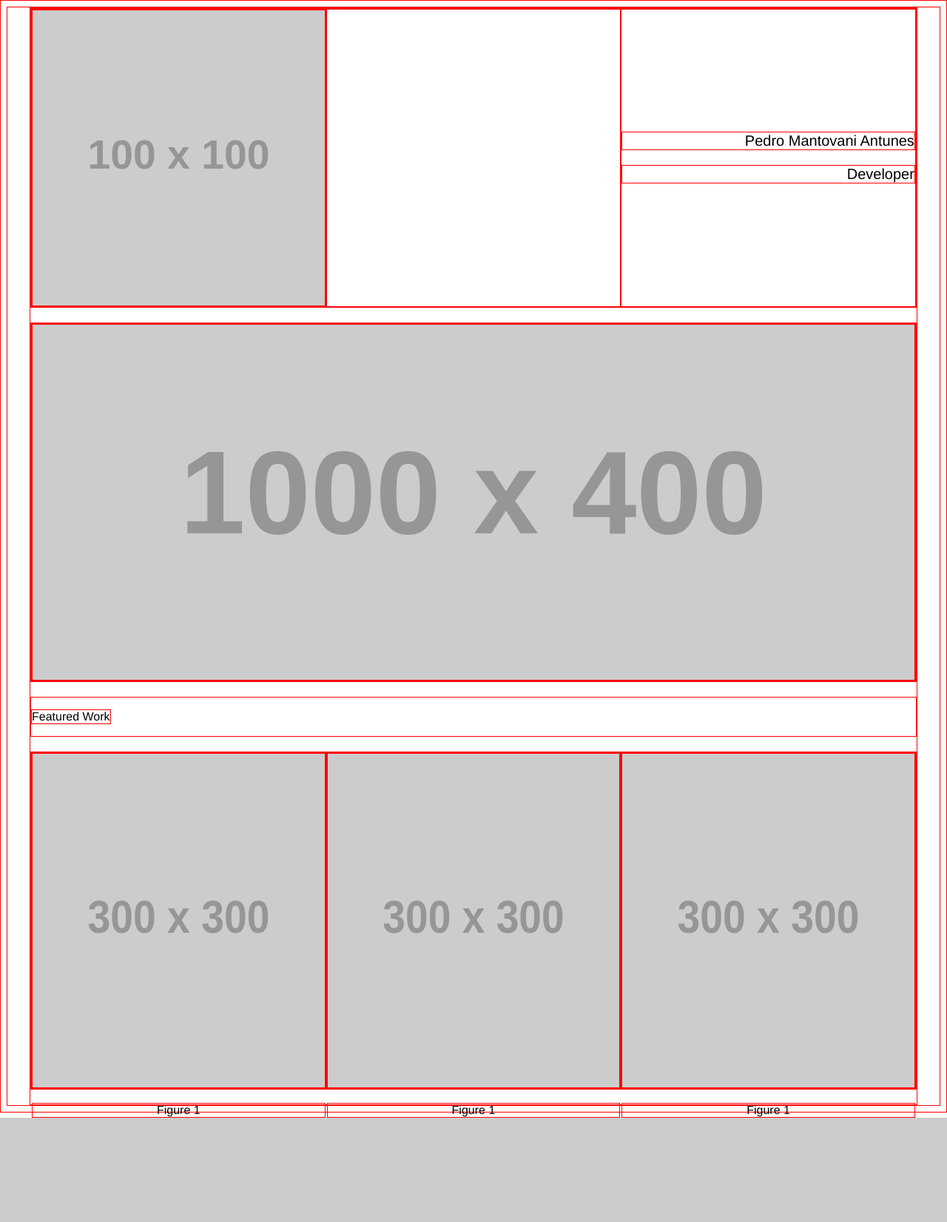
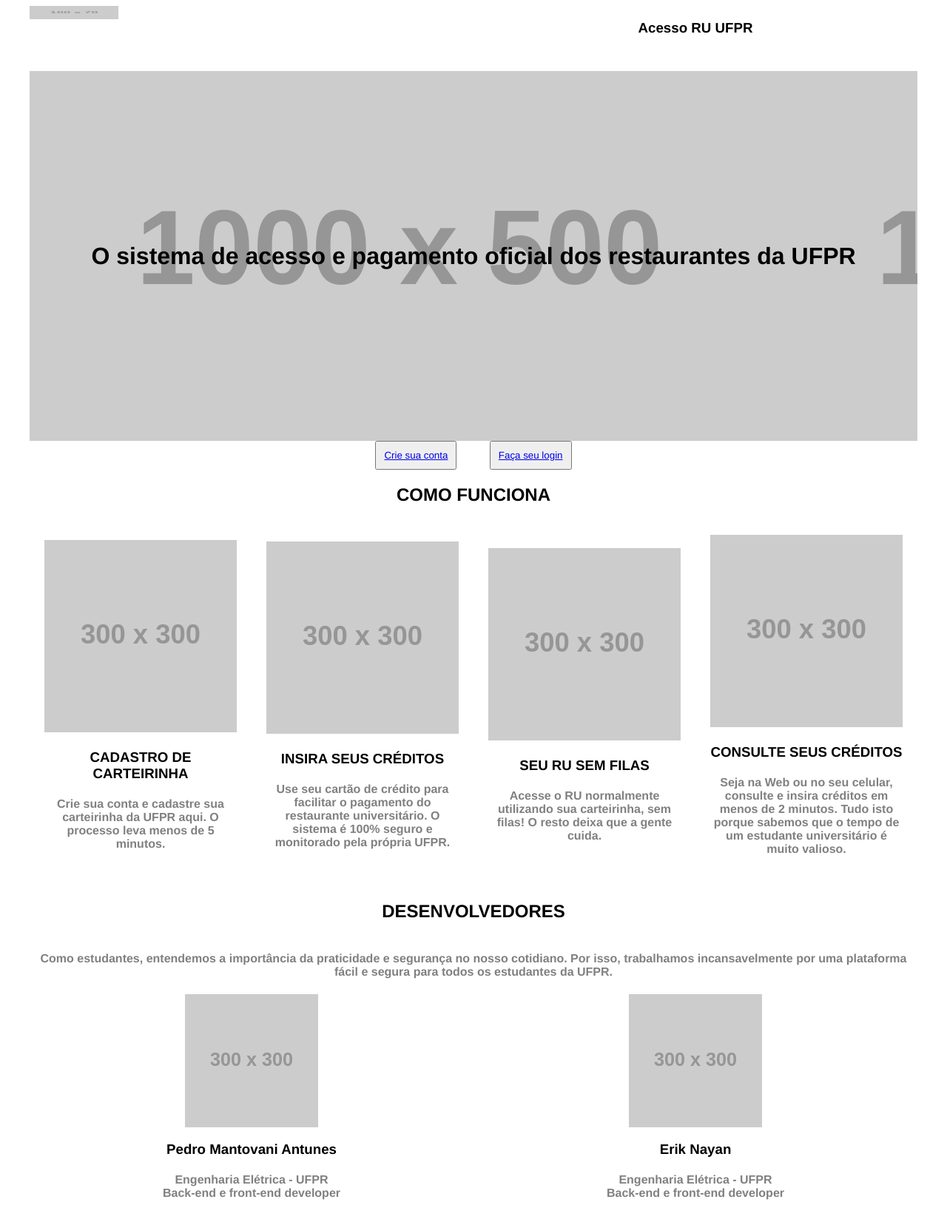
Before and after one commit to eriknayan/acesso_ufpr, a PHP site: page / in a window 1280 px wide. Shown: the whole page at 74% size. Before the commit the page ends 1511 px from the top, so only its background shows below. Run offline with PHP 8.4, Linux system fonts and the light colour scheme; grey boxes labelled with a size stand in for pictures from a placeholder-image service; some libraries are stand-ins or nearby versions.

Commit message:
Add some sections and styling to index.html and main.css

```diff
--- a/website/css/main.css
+++ b/website/css/main.css
@@ -1,5 +1,5 @@
 * {
-    border: 1px solid red !important;
+    /*border: 1px solid red !important;*/
 }
 
 * {
@@ -7,6 +7,7 @@
     -moz-box-sizing: border-box;
     -ms-box-sizing: border-box;
     box-sizing: border-box;
+    font-family: 'Lato', sans-serif;
 }
 
 
@@ -18,7 +19,6 @@
 
 .row {
     width: 100%;
-    margin-bottom: 20px;
     display: flex;
 }
 
@@ -85,3 +85,49 @@
     align-content: center;
     text-align: center;
 }
+
+.col-12 {
+    align-content: center;
+    text-align: center;
+}
+
+.title {
+    align-content: center;
+    text-align: center;
+    background-image: url("http://placehold.it/1000x500");
+    min-height: 500px;
+}
+
+.button-1 {
+    margin-right: 20px;
+    padding: 10px;
+    align-content: center;
+}
+
+.button-2 {
+    margin-left: 20px;
+    padding: 10px;
+    align-content: center;
+}
+
+.feature {
+    margin: 20px;
+    align-content: center;
+}
+
+.feature-title {
+    align-content: center;
+}
+
+h3, h4 {
+    text-align: center;
+}
+
+h4 {
+    color: #808080;
+}
+
+.developer-image {
+    display: block;
+    margin: 0 auto;
+}
--- a/website/index.html
+++ b/website/index.html
@@ -2,42 +2,90 @@
 <html>
 <head>
     <meta charset="utf-8">
-  <title>Pedro Mantovani Antunes</title>
+    <title>Acesso RU UFPR - Eliminando a fila do seu RU</title>
+    <meta name="description" content="O sistema de acesso oficial da UFPR">
     <link rel="stylesheet" href="css/main.css">
+    <link href="https://fonts.googleapis.com/css?family=Lato" rel="stylesheet">
 </head>
 <body>
   <div class="grid">
-    <div class="row">
-      <div class="col-4">
-      <img src="http://placehold.it/100x100" width="100%" height="100%">
+    <!-- HEADER SECTION -->
+    <div class="row header">
+        <div class="col-6">
+            <img src="http://placehold.it/100x70" width="20%" height="20%">
         </div>
-      <div class="col-4"></div>
-      <div class="col-4", id="titleRight">
-        <p>Pedro Mantovani Antunes</p>
-        <p>Developer</p>
+        <div class="col-6">
+            <h3>Acesso RU UFPR</h3>
         </div>
     </div>
-    <div class="row">
+    <!-- IMAGE AND SHORT DESCRIPTION SECTION -->
+    <div class="row title">
         <div class="col-12">
-        <img src="http://placehold.it/1000x400" width="100%" height="100%">
+        <h1>O sistema de acesso e pagamento oficial dos restaurantes da UFPR</h1>
         </div>
     </div>
+    <!-- BUTTONS SECTION -->
+    <div class="row buttons">
+        <div class="col-12">
+            <button id="button1" class="button-1" onclick="changeButtonColor()"><a href="http://www.acessoufpr.ddns.net">Crie sua conta</a>
+            </button>
+            <button id="button2" class="button-2" onclick="changeButton2Color()"><a href="http://www.acessoufpr.ddns.net">Faça seu login</a></button>
+        </div>
+    </div>
+    <!-- FEATURES TITLE SECTION -->
     <div class="row">
-      <p>Featured Work</p>
+        <div class="col-12"><h2>COMO FUNCIONA</h2></div>
+    </div>
+    <!-- FEATURES SECTION -->
+    <div class="row features">
+        <div class="col-3 feature">
+            <img src="http://placehold.it/300x300" width="100%" class="feature-image">
+            <h3>CADASTRO DE CARTEIRINHA</h3>
+            <h4>Crie sua conta e cadastre sua carteirinha da UFPR aqui. O processo leva menos de 5 minutos.</h4></div>
+        <div class="col-3 feature">
+            <img src="http://placehold.it/300x300" width="100%" class="feature-image">
+            <h3>INSIRA SEUS CRÉDITOS</h3>
+            <h4>Use seu cartão de crédito para facilitar o pagamento do restaurante universitário. O sistema é 100% seguro e monitorado pela própria UFPR.</h4></div>
+        <div class="col-3 feature">
+            <img src="http://placehold.it/300x300" width="100%" class="feature-image">
+            <h3>SEU RU SEM FILAS</h3>
+            <h4>Acesse o RU normalmente utilizando sua carteirinha, sem filas! O resto deixa que a gente cuida.</h4></div>
+        <div class="col-3 feature">
+            <img src="http://placehold.it/300x300" width="100%" class="feature-image">
+            <h3>CONSULTE SEUS CRÉDITOS</h3>
+            <h4>Seja na Web ou no seu celular, consulte e insira créditos em menos de 2 minutos. Tudo isto porque sabemos que o tempo de um estudante universitário é muito valioso.</h4></div>
+    </div>
+    <!-- DEVELOPERS TITLE SECTION -->
+    <div class="row">
+        <div class="col-12"><h2>DESENVOLVEDORES</h2></div>
     </div>
     <div class="row">
-      <div class="col-4">
-        <img src="http://placehold.it/300x300" width="100%" height="100%">
-        <p id="figureText">Figure 1</p>
+        <div class="col-12"><h4 class="developers-desc">Como estudantes, entendemos a importância da praticidade e segurança no nosso cotidiano. Por isso, trabalhamos incansavelmente por uma plataforma fácil e segura para todos os estudantes da UFPR.</h4></div>
     </div>
-      <div class="col-4">
-        <img src="http://placehold.it/300x300" width="100%" height="100%">
-        <p id="figureText">Figure 1</p>
+    <!-- DEVELOPERS SECTION -->
+    <div class="row developers">
+        <div class="col-6 developer">
+            <img src="http://placehold.it/300x300" width="30%" class="developer-image">
+            <h3>Pedro Mantovani Antunes</h3>
+            <h4>Engenharia Elétrica - UFPR<br />Back-end e front-end developer</h4>
         </div>
-      <div class="col-4">
-        <img src="http://placehold.it/300x300" width="100%" height="100%">
-        <p id="figureText">Figure 1</p>
+        <div class="col-6 developer">
+            <img src="http://placehold.it/300x300" width="30%" class="developer-image">
+            <h3>Erik Nayan</h3>
+            <h4>Engenharia Elétrica - UFPR<br />Back-end e front-end developer</h4>
+        </div>
+    </div>
     </div>
   </div>
 </body>
+
+<script type="text/javascript">
+    function changeButtonColor() {
+        document.getElementById("button1").style.backgroundColor = "red";
+    }
+
+    function changeButton2Color() {
+        document.getElementById("button2").style.backgroundColor = "green";
+    }
+</script>
 </html>
```
Lines whose indentation alone changed are shown as unchanged.
